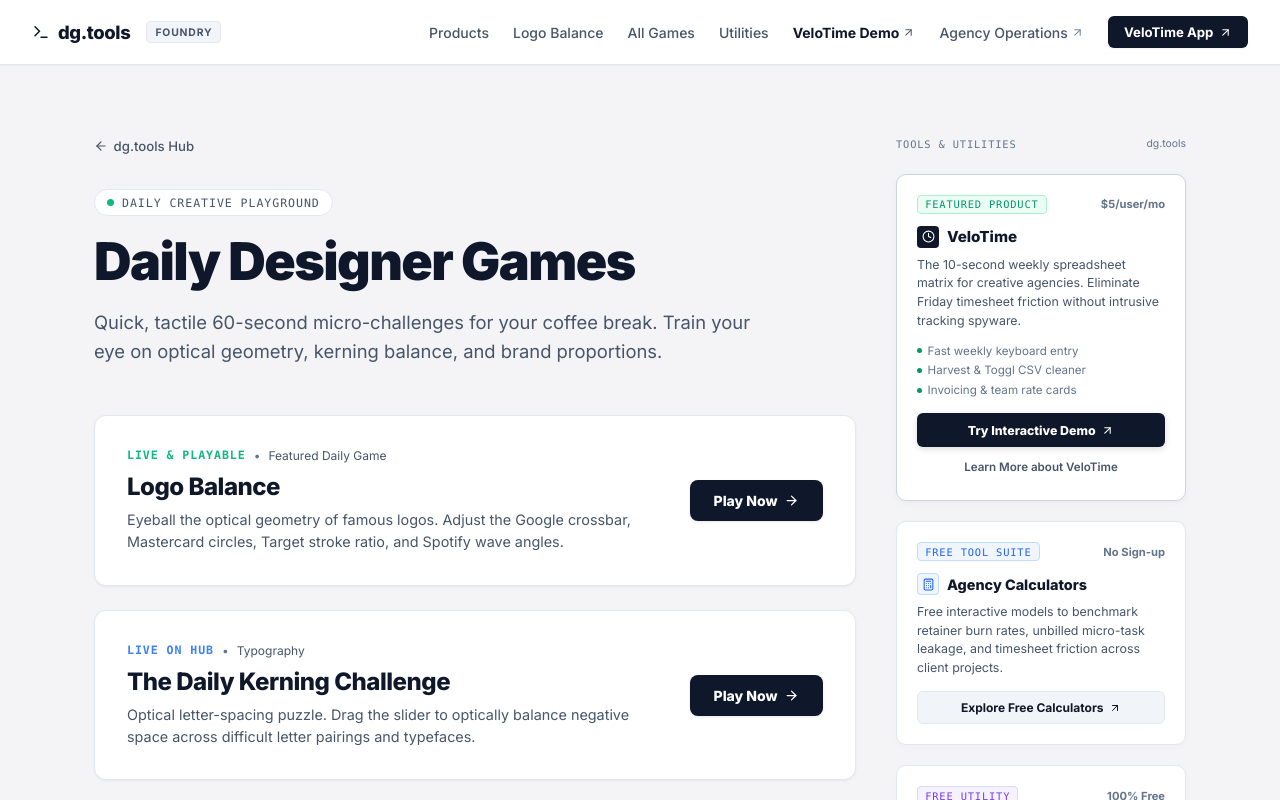
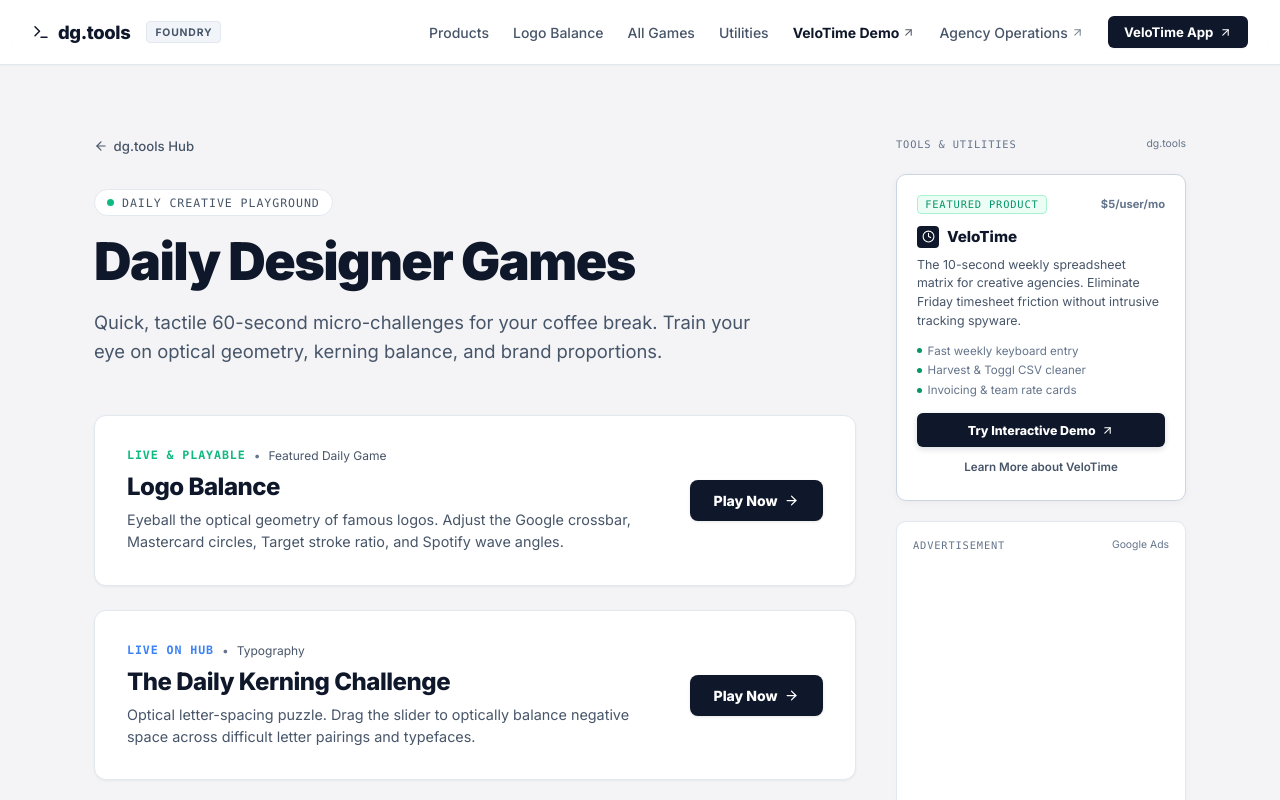
Before and after one commit to 1d2g/noble-lovelace, a Next.js app: page /games in a window 1280 px wide. Shown: the top 800 px of the page. Built offline with nearby package versions, Linux system fonts and the light colour scheme; no server answers.

Commit message:
feat(ads): integrate Google AdSense unit in game sidebar as alternate revenue stream alongside VeloTime

```diff
--- a/src/app/components/GameSidebarAds.tsx
+++ b/src/app/components/GameSidebarAds.tsx
@@ -8,6 +8,7 @@
   FileSpreadsheet,
   ArrowRight
 } from 'lucide-react';
+import GoogleAdUnit from './GoogleAdUnit';
 
 export default function GameSidebarAds() {
   return (
@@ -137,6 +138,9 @@
           </a>
         </div>
       </div>
+
+      {/* Alternate Revenue Stream: Google AdSense Unit */}
+      <GoogleAdUnit slot="sidebar-display-1" format="rectangle" />
 
       {/* Ad Card 2: Free Agency Margin & Profitability Tools */}
       <div
--- /dev/null
+++ b/src/app/components/GoogleAdUnit.tsx
@@ -0,0 +1,120 @@
+'use client';
+
+import React, { useEffect } from 'react';
+
+declare global {
+  interface Window {
+    adsbygoogle?: unknown[];
+  }
+}
+
+interface GoogleAdUnitProps {
+  slot?: string;
+  format?: 'auto' | 'rectangle' | 'vertical';
+  responsive?: boolean;
+}
+
+export default function GoogleAdUnit({
+  slot = '1234567890',
+  format = 'auto',
+  responsive = true
+}: GoogleAdUnitProps) {
+  const client = process.env.NEXT_PUBLIC_ADSENSE_CLIENT_ID;
+
+  useEffect(() => {
+    if (client && typeof window !== 'undefined') {
+      try {
+        (window.adsbygoogle = window.adsbygoogle || []).push({});
+      } catch (e) {
+        // Silently catch duplicate push or ad-blocker suppression
+      }
+    }
+  }, [client]);
+
+  return (
+    <div
+      style={{
+        backgroundColor: '#ffffff',
+        border: '1px solid var(--border-subtle, #e2e8f0)',
+        borderRadius: '10px',
+        padding: '1rem',
+        boxShadow: '0 2px 8px rgba(0,0,0,0.02)',
+        overflow: 'hidden'
+      }}
+    >
+      <div
+        style={{
+          display: 'flex',
+          alignItems: 'center',
+          justifyContent: 'space-between',
+          marginBottom: '0.65rem'
+        }}
+      >
+        <span
+          className="mono-label"
+          style={{ color: 'var(--text-muted, #64748b)', fontSize: '0.65rem' }}
+        >
+          Advertisement
+        </span>
+        <span style={{ fontSize: '0.65rem', color: 'var(--text-muted, #94a3b8)' }}>
+          Google Ads
+        </span>
+      </div>
+
+      {client ? (
+        <ins
+          className="adsbygoogle"
+          style={{ display: 'block', minHeight: '250px' }}
+          data-ad-client={client}
+          data-ad-slot={slot}
+          data-ad-format={format}
+          data-full-width-responsive={responsive ? 'true' : 'false'}
+        />
+      ) : (
+        /* Sleek placeholder when awaiting live publisher client ID */
+        <div
+          style={{
+            minHeight: '200px',
+            backgroundColor: '#f8fafc',
+            border: '1px dashed #cbd5e1',
+            borderRadius: '6px',
+            display: 'flex',
+            flexDirection: 'column',
+            alignItems: 'center',
+            justifyContent: 'center',
+            padding: '1.25rem 0.75rem',
+            textAlign: 'center',
+            gap: '0.4rem'
+          }}
+        >
+          <span
+            className="mono-label"
+            style={{
+              fontSize: '0.65rem',
+              color: '#475569',
+              backgroundColor: '#e2e8f0',
+              padding: '0.15rem 0.4rem',
+              borderRadius: '3px'
+            }}
+          >
+            Google AdSense Slot
+          </span>
+          <span style={{ fontSize: '0.75rem', fontWeight: 700, color: '#1e293b' }}>
+            Responsive Display Unit
+          </span>
+          <p
+            style={{
+              fontSize: '0.68rem',
+              color: '#64748b',
+              margin: 0,
+              maxWidth: '220px',
+              lineHeight: 1.4
+            }}
+          >
+            Configured for sidebar monetization. Add NEXT_PUBLIC_ADSENSE_CLIENT_ID to serve live ad auctions.
+          </p>
+        </div>
+      )}
+    </div>
+  );
+}
--- a/src/app/layout.tsx
+++ b/src/app/layout.tsx
@@ -1,6 +1,7 @@
 import type { Metadata } from 'next';
 import { Inter } from 'next/font/google';
 import './globals.css';
+import Script from 'next/script';
 import Navigation from './components/Navigation';
 
 const inter = Inter({ subsets: ['latin'] });
@@ -25,8 +26,20 @@
 }: {
   children: React.ReactNode;
 }) {
+  const adsenseClient = process.env.NEXT_PUBLIC_ADSENSE_CLIENT_ID;
+
   return (
     <html lang="en">
+      <head>
+        {adsenseClient && (
+          <Script
+            async
+            src={`https://pagead2.googlesyndication.com/pagead/js/adsbygoogle.js?client=${adsenseClient}`}
+            crossOrigin="anonymous"
+            strategy="afterInteractive"
+          />
+        )}
+      </head>
       <body className={inter.className}>
         <Navigation />
         <main className="page-container">{children}</main>
```
